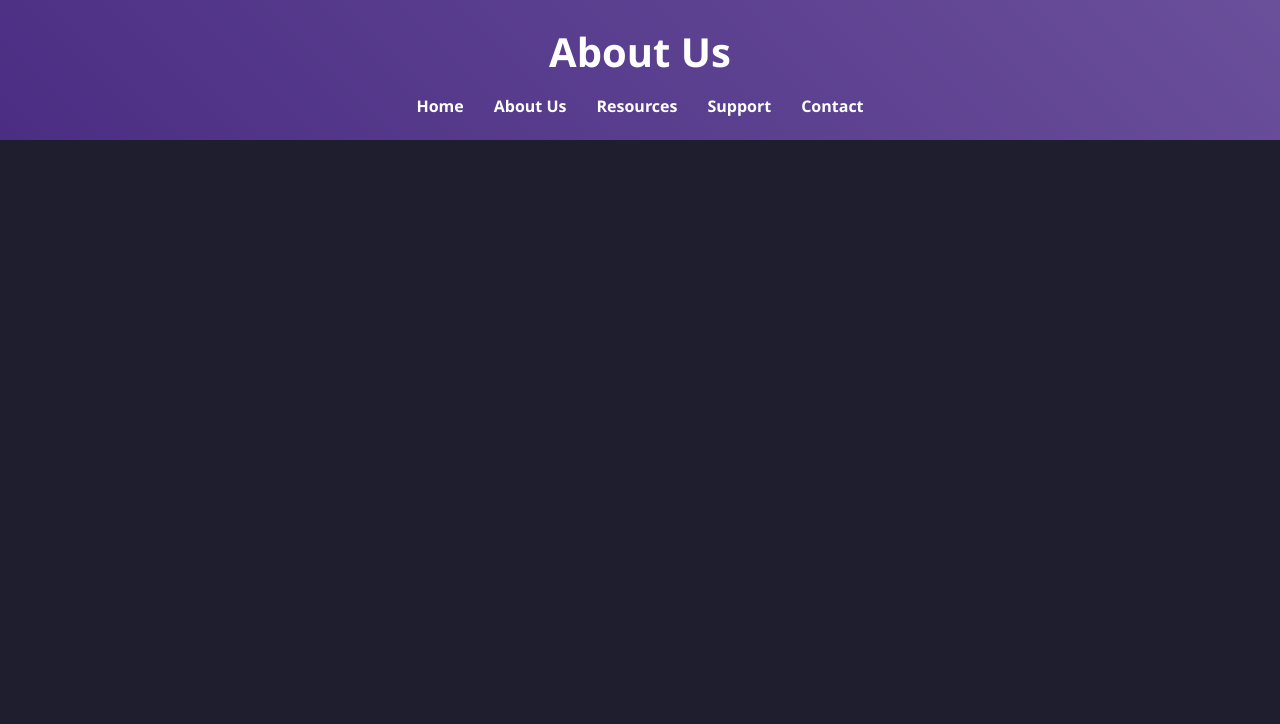
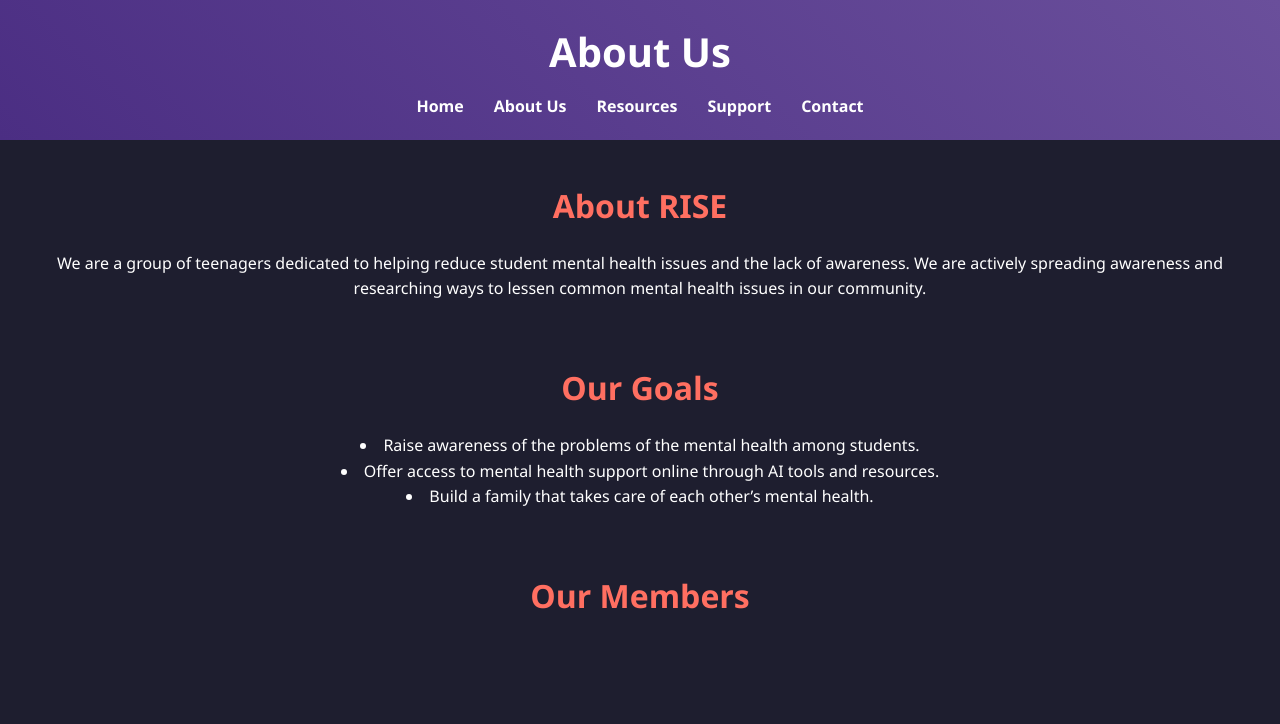
Before and after one commit to SJAjejuStudent/Capstone-Project-Rise, a plain HTML site: page public/about.html in a window 1280 px wide. Drawn offline with Linux system fonts and the light colour scheme.

Commit message:
add comments and remove silly

```diff
--- a/public/about.html
+++ b/public/about.html
@@ -20,5 +20,25 @@
             <div class="menu-toggle">&#9776;</div>
         </nav>
     </header>
+    <main>
+        <section id="abt1">
+            <h2>About RISE</h2>
+            <p>
+                We are a group of teenagers dedicated to helping reduce student mental health issues and the lack of awareness.
+                We are actively spreading awareness and researching ways to lessen common mental health issues in our community.
+            </p>
+        </section>
+
+        <section id="abt2">
+            <h2>Our Goals</h2>
+            <li>Raise awareness of the problems of the mental health among students.</li>
+            <li>Offer access to mental health support online through AI tools and resources.</li>
+            <li>Build a family that takes care of each other’s mental health.</li>
+        </section>
+
+        <section id="abt3">
+            <h2>Our Members</h2>
+        </section>
+    </main>
 </body>
 </html>
--- a/public/style.css
+++ b/public/style.css
@@ -20,6 +20,7 @@ body {
     background: var(--background-color);
     color: var(--text-color);
     line-height: 1.6;
+    text-align: center;
 }
 
 header {
```
Also changed, not shown: public/index.html (+4 -11 lines).
